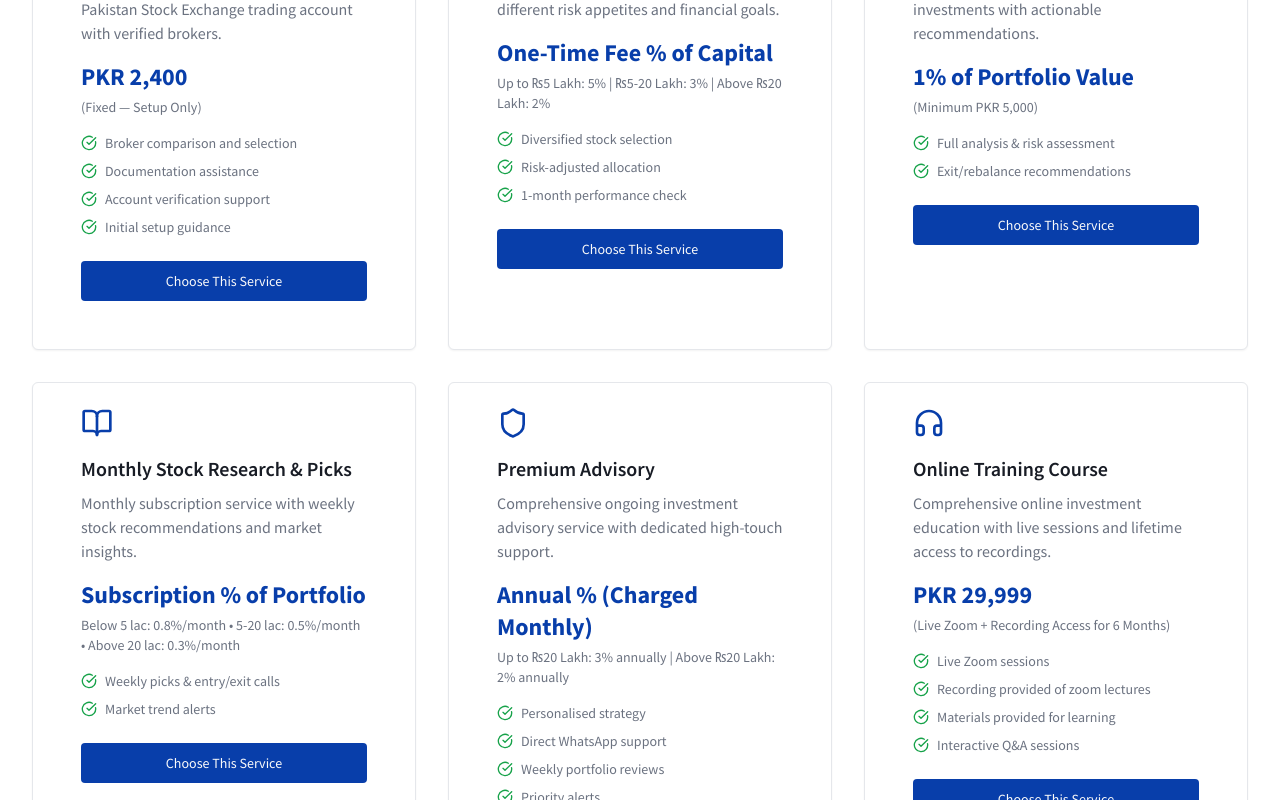
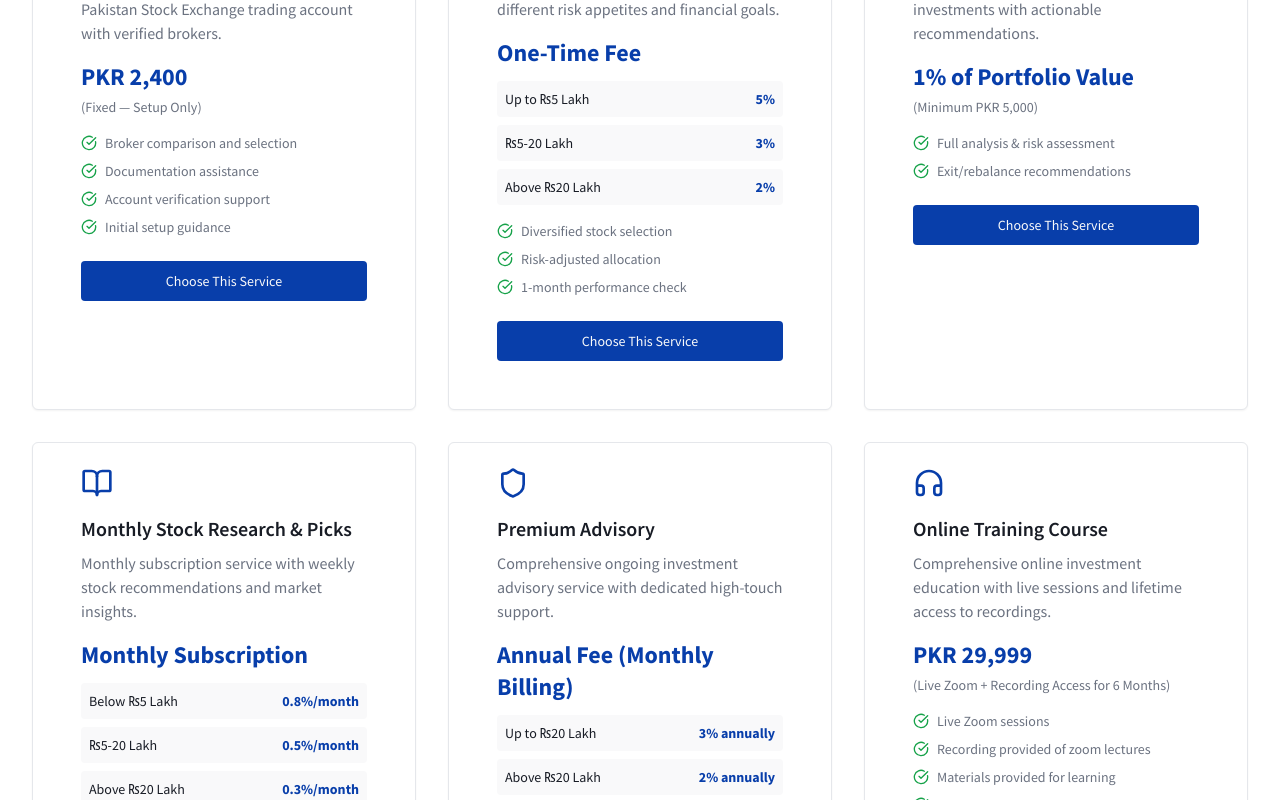
Before and after one commit to furqan-debug/InvestingSparkle, a React (Vite) app: page /services in a window 1280 px wide. Shown: the part 720-1520 px from the top of the page. Built offline with nearby package versions, Linux system fonts and the light colour scheme.

Commit message:
Refactor service pricing display
Update the display of service pricing tiers to improve readability and visual appeal. The current patterns are awkward and detract from the overall design.

```diff
--- a/src/pages/Services.tsx
+++ b/src/pages/Services.tsx
@@ -16,8 +16,8 @@ const Services = () => {
   }, {
     title: "Investment Packages",
     description: "Curated investment portfolios designed for different risk appetites and financial goals.",
-    price: "One-Time Fee % of Capital",
-    subtext: "Up to ₨5 Lakh: 5% | ₨5-20 Lakh: 3% | Above ₨20 Lakh: 2%",
+    price: "One-Time Fee",
+    subtext: "percentage_of_capital",
     features: ["Diversified stock selection", "Risk-adjusted allocation", "1-month performance check"],
     icon: BarChart3,
     popular: true
@@ -32,16 +32,16 @@ const Services = () => {
   }, {
     title: "Monthly Stock Research & Picks",
     description: "Monthly subscription service with weekly stock recommendations and market insights.",
-    price: "Subscription % of Portfolio",
-    subtext: "Below 5 lac: 0.8%/month • 5-20 lac: 0.5%/month • Above 20 lac: 0.3%/month",
+    price: "Monthly Subscription",
+    subtext: "percentage_of_portfolio",
     features: ["Weekly picks & entry/exit calls", "Market trend alerts"],
     icon: BookOpen,
     popular: false
   }, {
     title: "Premium Advisory",
     description: "Comprehensive ongoing investment advisory service with dedicated high-touch support.",
-    price: "Annual % (Charged Monthly)",
-    subtext: "Up to ₨20 Lakh: 3% annually | Above ₨20 Lakh: 2% annually",
+    price: "Annual Fee (Monthly Billing)",
+    subtext: "percentage_annually",
     features: ["Personalised strategy", "Direct WhatsApp support", "Weekly portfolio reviews", "Priority alerts"],
     icon: Shield,
     popular: false
@@ -127,7 +127,52 @@ I would like to know more about this service and how to get started.`;
 
                   <div className="mb-4">
                     <p className="text-2xl font-bold text-primary">{service.price}</p>
-                    {service.subtext && <p className="text-sm text-muted-foreground mt-1">{service.subtext}</p>}
+                    {service.subtext && (
+                      service.subtext === "percentage_of_capital" ? (
+                        <div className="mt-3 space-y-2">
+                          <div className="flex items-center justify-between p-2 bg-muted/50 rounded-md">
+                            <span className="text-sm font-medium">Up to ₨5 Lakh</span>
+                            <span className="text-sm font-bold text-primary">5%</span>
+                          </div>
+                          <div className="flex items-center justify-between p-2 bg-muted/50 rounded-md">
+                            <span className="text-sm font-medium">₨5-20 Lakh</span>
+                            <span className="text-sm font-bold text-primary">3%</span>
+                          </div>
+                          <div className="flex items-center justify-between p-2 bg-muted/50 rounded-md">
+                            <span className="text-sm font-medium">Above ₨20 Lakh</span>
+                            <span className="text-sm font-bold text-primary">2%</span>
+                          </div>
+                        </div>
+                      ) : service.subtext === "percentage_of_portfolio" ? (
+                        <div className="mt-3 space-y-2">
+                          <div className="flex items-center justify-between p-2 bg-muted/50 rounded-md">
+                            <span className="text-sm font-medium">Below ₨5 Lakh</span>
+                            <span className="text-sm font-bold text-primary">0.8%/month</span>
+                          </div>
+                          <div className="flex items-center justify-between p-2 bg-muted/50 rounded-md">
+                            <span className="text-sm font-medium">₨5-20 Lakh</span>
+                            <span className="text-sm font-bold text-primary">0.5%/month</span>
+                          </div>
+                          <div className="flex items-center justify-between p-2 bg-muted/50 rounded-md">
+                            <span className="text-sm font-medium">Above ₨20 Lakh</span>
+                            <span className="text-sm font-bold text-primary">0.3%/month</span>
+                          </div>
+                        </div>
+                      ) : service.subtext === "percentage_annually" ? (
+                        <div className="mt-3 space-y-2">
+                          <div className="flex items-center justify-between p-2 bg-muted/50 rounded-md">
+                            <span className="text-sm font-medium">Up to ₨20 Lakh</span>
+                            <span className="text-sm font-bold text-primary">3% annually</span>
+                          </div>
+                          <div className="flex items-center justify-between p-2 bg-muted/50 rounded-md">
+                            <span className="text-sm font-medium">Above ₨20 Lakh</span>
+                            <span className="text-sm font-bold text-primary">2% annually</span>
+                          </div>
+                        </div>
+                      ) : (
+                        <p className="text-sm text-muted-foreground mt-1">{service.subtext}</p>
+                      )
+                    )}
                   </div>
 
                   <ul className="space-y-2 mb-6">
```
